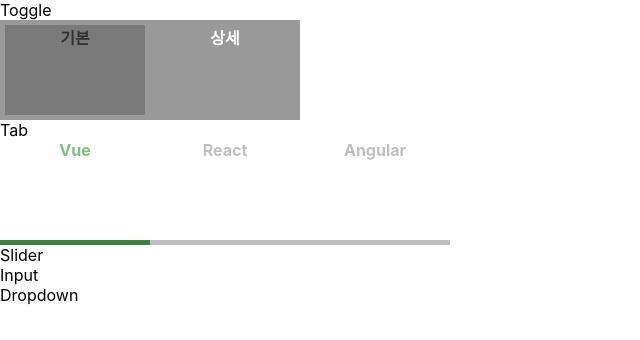
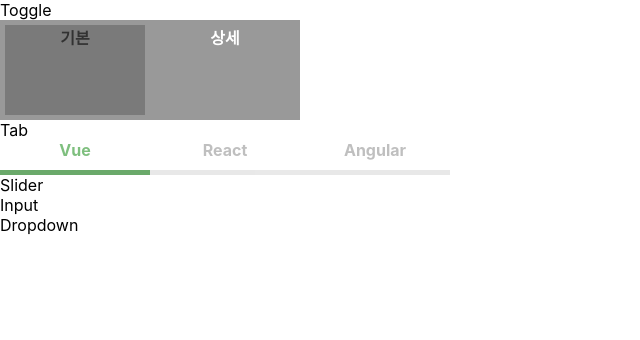
Before and after one commit to waterhumanB/wanted_pre_onboarding, a React (Create React App) app: page / in a window 1280 px wide. Shown: the top 340 px of the page, without its empty margins (0-640 px from the left). Built offline with nearby package versions, Linux system fonts and the light colour scheme.

Commit message:
css 수정

```diff
--- a/src/components/Tab.js
+++ b/src/components/Tab.js
@@ -11,7 +11,7 @@ const Tab = () => {
         <Box
           style={{
             color: onFocusTabBox === 0 ? "green" : "gray",
-            transition: "linear .5s",
+            transition: "linear .3s",
           }}
           onClick={() => {
             setOnFocusTabBox(0);
@@ -22,7 +22,7 @@ const Tab = () => {
         <Box
           style={{
             color: onFocusTabBox === 1 ? "blue" : "gray",
-            transition: "linear .5s",
+            transition: "linear .3s",
           }}
           onClick={() => {
             setOnFocusTabBox(1);
@@ -33,7 +33,7 @@ const Tab = () => {
         <Box
           style={{
             color: onFocusTabBox === 2 ? "red" : "gray",
-            transition: "linear .5s",
+            transition: "linear .3s",
           }}
           onClick={() => {
             setOnFocusTabBox(2);
@@ -51,7 +51,7 @@ const Tab = () => {
               (onFocusTabBox === 0 && "0px") ||
               (onFocusTabBox === 1 && "150px") ||
               (onFocusTabBox === 2 && "300px"),
-            transition: "linear .5s",
+            transition: "linear .3s",
           }}
         ></TabBox>
       </section>
@@ -65,14 +65,14 @@ const Box = styled.div`
   text-align: center;
   font-weight: bold;
   width: 150px;
-  height: 100px;
-  border-bottom: 5px solid gray;
+  height: 30px;
+  border-bottom: 5px solid lightgray;
   opacity: 0.5;
 `;
 const TabBox = styled.div`
   font-weight: bold;
   width: 150px;
-  height: 100px;
+  height: 30px;
   position: absolute;
   z-index: -1;
 `;
--- a/src/components/Toggle.js
+++ b/src/components/Toggle.js
@@ -22,14 +22,14 @@ const Toggle = () => {
         <ToggleBox
           style={{
             marginLeft: onClickBox === true ? "155px" : "5px",
-            transition: "linear .5s",
+            transition: "linear .3s",
           }}
         ></ToggleBox>
         <Box
           style={{
             backgroundColor: "gray",
             color: onClickBox === true ? "black" : "white",
-            transition: "linear .5s",
+            transition: "linear .3s",
           }}
           onClick={() => {
             setOnClickBox(true);
```
